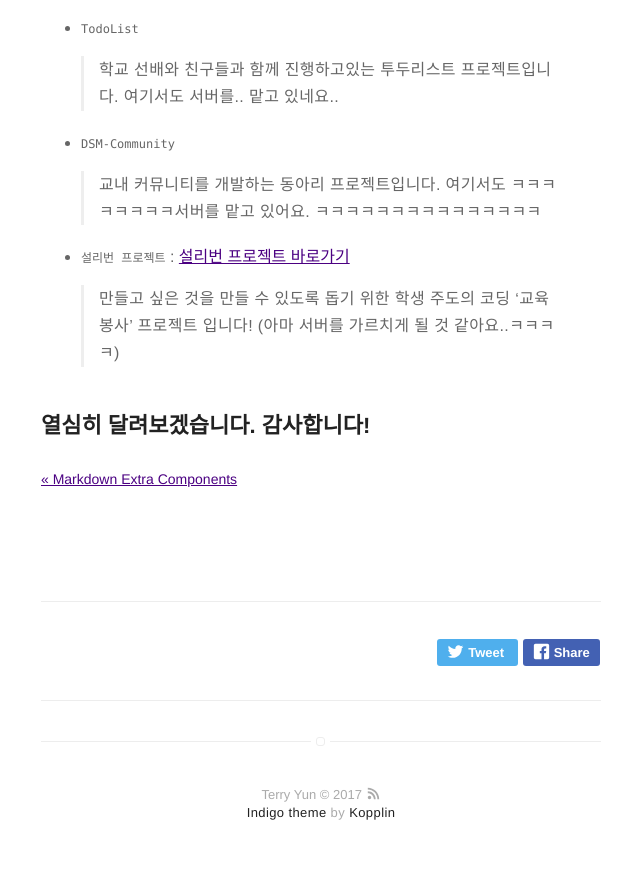
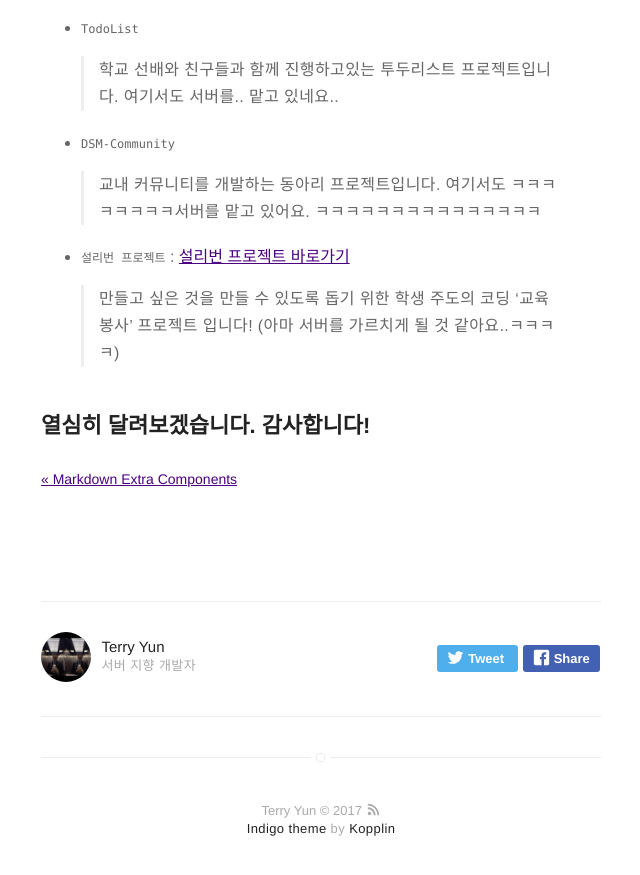
Before and after one commit to CHANMYUNG/nooheat.github.io, a Jekyll site: the page built from _posts/2017-07-06-첫 포스팅.markdown, in a window 1280 px wide and 900 px high, scrolled down 1990 px. Shown: the top 875 px of the window, without its empty margins (319-959 px from the left). Built offline with Jekyll 4.4.1, drawn with Linux system fonts in a browser that asks for light colours.

Commit message:
config 수정

```diff
--- a/_config.yml
+++ b/_config.yml
@@ -52,10 +52,10 @@ github: Nooheat
 email: nooheat1228@gmail.com
 
 authors:
-    johndoe:
+    Terry :
         name: Terry Yun
         bio: 서버 지향 개발자
-        external-image: false
+        external-image: true
         picture: /assets/images/profile.jpg
     #   twitter:
     # jamesfoster:
```
